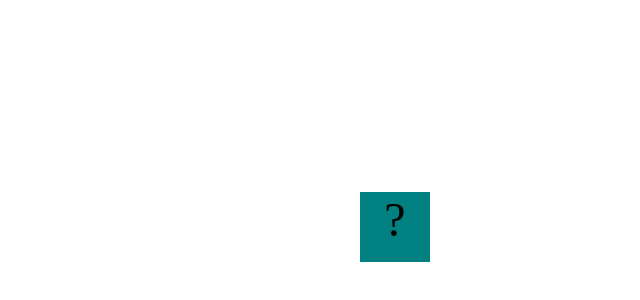
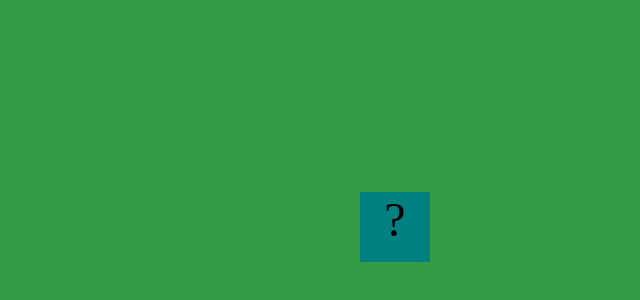
Before and after one commit to CadenBussard08/CadenBussard08.github.io, a plain HTML site: page projects/bouncing-box/index.html in a window 1280 px wide. Shown: the part 308-608 px from the top of the page, without its empty margins (640-1280 px from the left). Drawn offline with Linux system fonts and the light colour scheme.

Commit message:
updated background-color

```diff
--- a/projects/bouncing-box/index.html
+++ b/projects/bouncing-box/index.html
@@ -19,6 +19,7 @@
       }
       .board {
         height: 100vh;
+        background-color: #359c46;
       }
     </style>
     <!-- 	<script src="//cdnjs.cloudflare.com/ajax/libs/jquery/2.1.1/jquery.min.js"></script> -->
```
